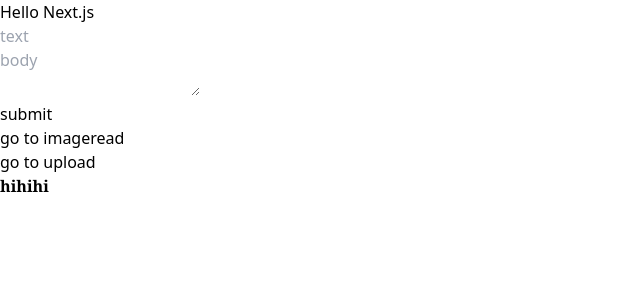
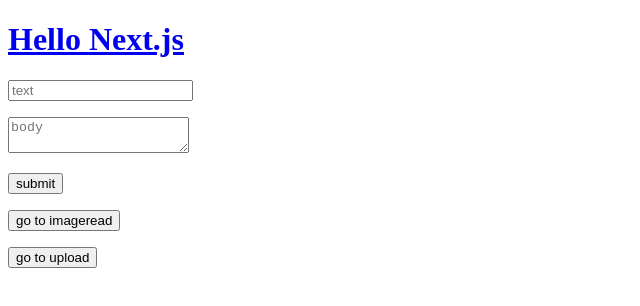
Before and after one commit to forhn37/HenryProject, a Next.js app: page / in a window 1280 px wide. Shown: the top 306 px of the page, without its empty margins (0-640 px from the left). Built offline with nearby package versions, Linux system fonts and the light colour scheme.

Commit message:
feat : 다시 초기화

```diff
--- a/app/globals.css
+++ b/app/globals.css
@@ -1,3 +1,4 @@
-@tailwind base;
+/* @tailwind base;
 @tailwind components;
 @tailwind utilities;
+ */
--- a/app/page.tsx
+++ b/app/page.tsx
@@ -69,12 +69,6 @@
           <input type="button" value="go to upload" />
         </Link>
       </p>
-      <p className={clsx('font-serif font-semibold', {
-        'text-red-500': title === 'hihi',
-        'text-blue-600' : title === 'hello',
-      })}>
-        hihihi
-      </p>
     </>
   );
 }
```
